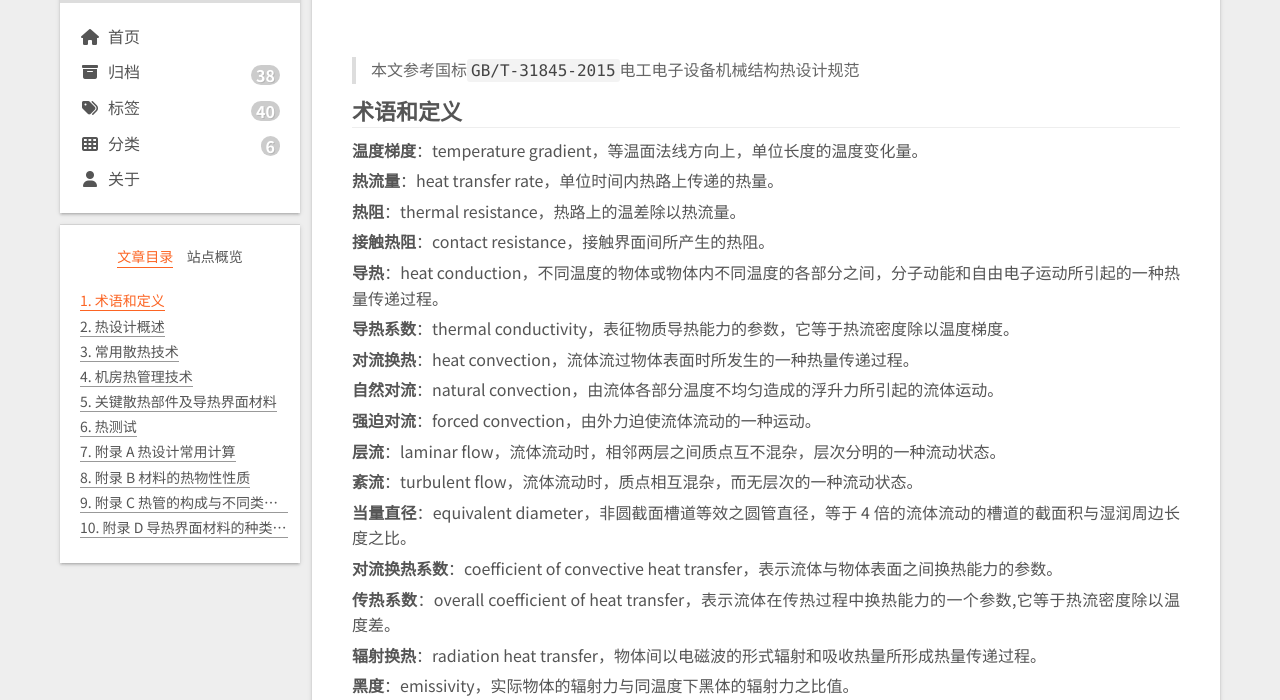
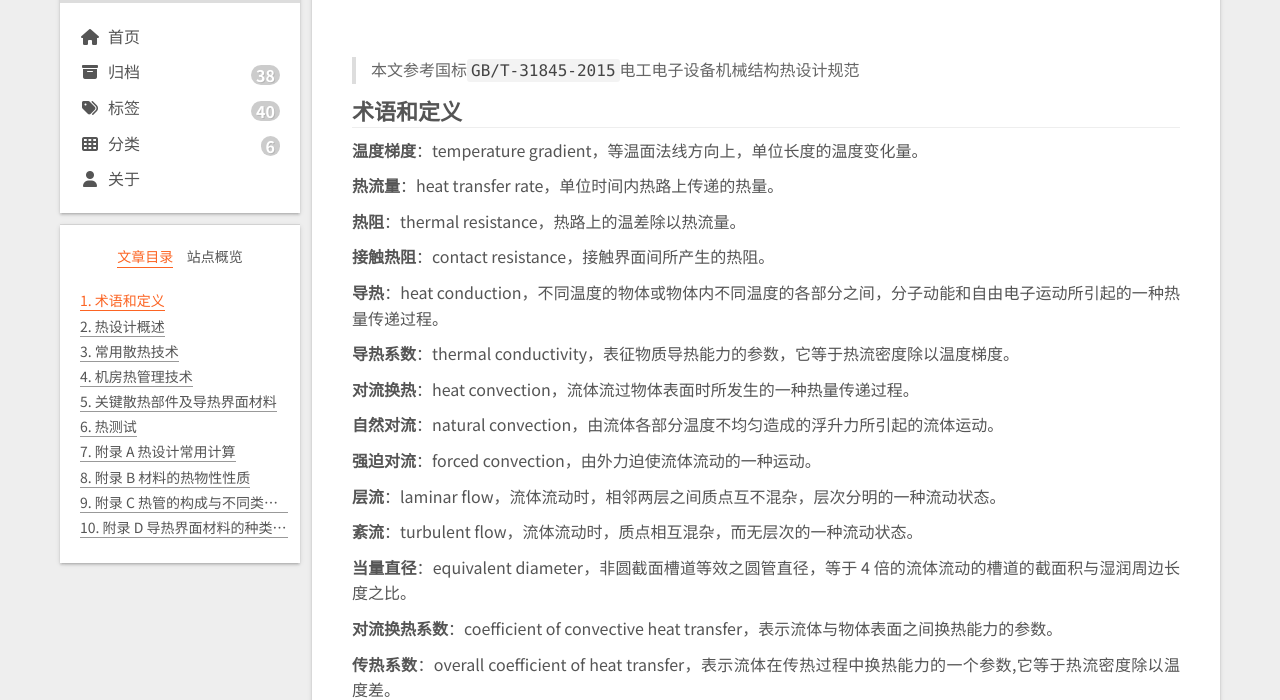
Before and after one commit to NChilton/home, a plain HTML site: page GB-T-31845-2015.html in a window 1280 px wide. Shown: the part 111-811 px from the top of the page. Drawn offline with nearby package versions, Linux system fonts and the light colour scheme.

Commit message:
Site updated: 2022-06-21 12:27:04

```diff
--- a/GB-T-31845-2015.html
+++ b/GB-T-31845-2015.html
@@ -81,8 +81,8 @@
 <meta property="article:published_time" content="2021-07-19T16:00:00.000Z">
 <meta property="article:modified_time" content="2022-05-29T16:00:00.000Z">
 <meta property="article:author" content="Chilton Nieh">
+<meta property="article:tag" content="传热">
 <meta property="article:tag" content="热设计">
-<meta property="article:tag" content="传热">
 <meta property="article:tag" content="国标">
 <meta name="twitter:card" content="summary">
 <meta name="twitter:image" content="https://raw.githubusercontent.com/NChilton/Picture/main/img/202205302044193.png">
@@ -1913,8 +1913,8 @@ class="math inline">\(~30000~\text{W/(m}\cdot\text{K})~\)</span>以上。但热
 
     <footer class="post-footer">
           <div class="post-tags">
+              <a href="/tags/%E4%BC%A0%E7%83%AD/" rel="tag"># 传热</a>
               <a href="/tags/%E7%83%AD%E8%AE%BE%E8%AE%A1/" rel="tag"># 热设计</a>
-              <a href="/tags/%E4%BC%A0%E7%83%AD/" rel="tag"># 传热</a>
               <a href="/tags/%E5%9B%BD%E6%A0%87/" rel="tag"># 国标</a>
           </div>
 
--- a/css/main.css
+++ b/css/main.css
@@ -219,7 +219,7 @@ h6 {
   font-size: 0.875em;
 }
 p {
-  margin: 0 0 5px;
+  margin: 0 0 10px;
 }
 a {
   border-bottom: 1px solid #999;
```
Also changed, not shown: Heat-transfer-01-Introduction.html (+2 -2 lines).
